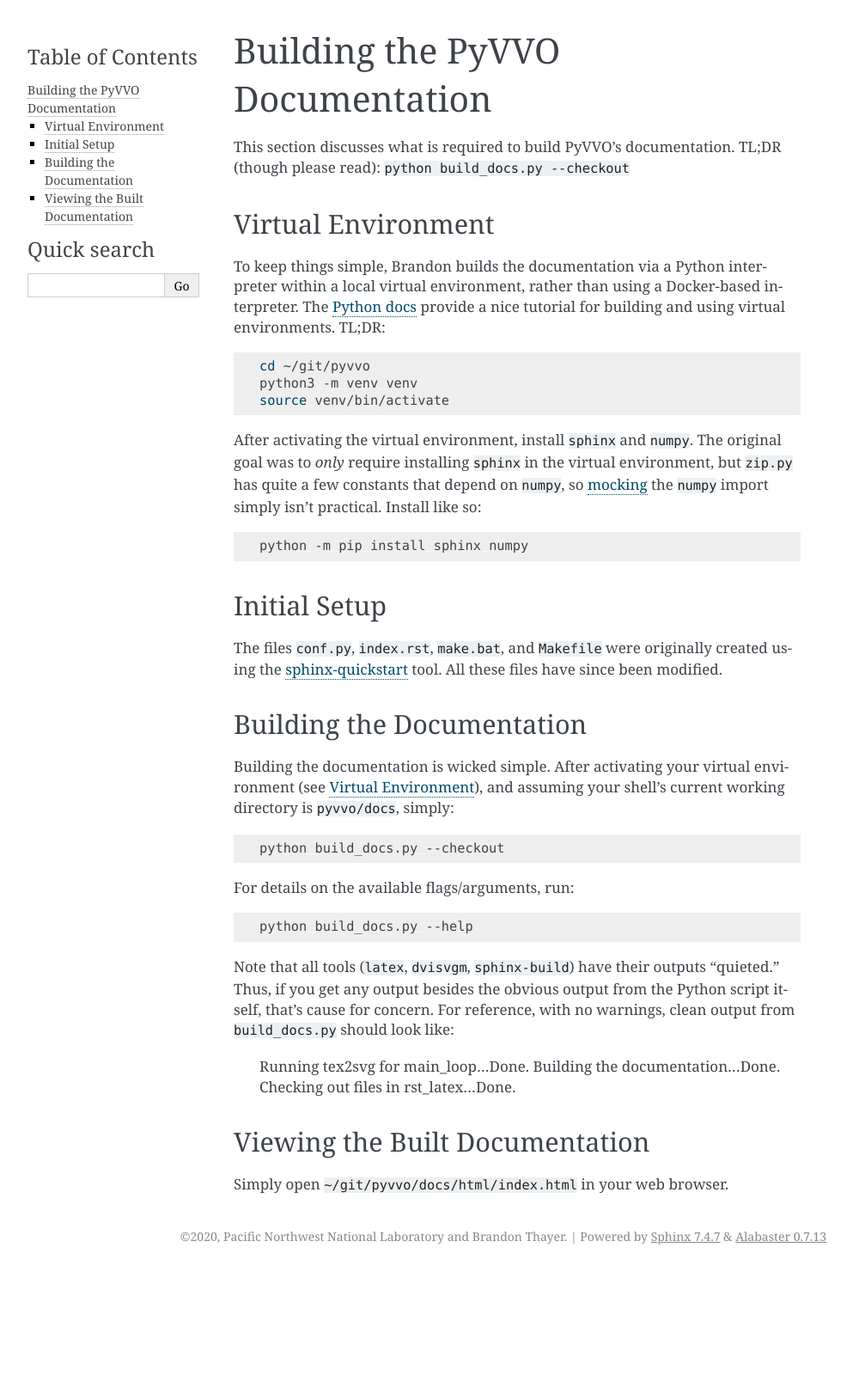
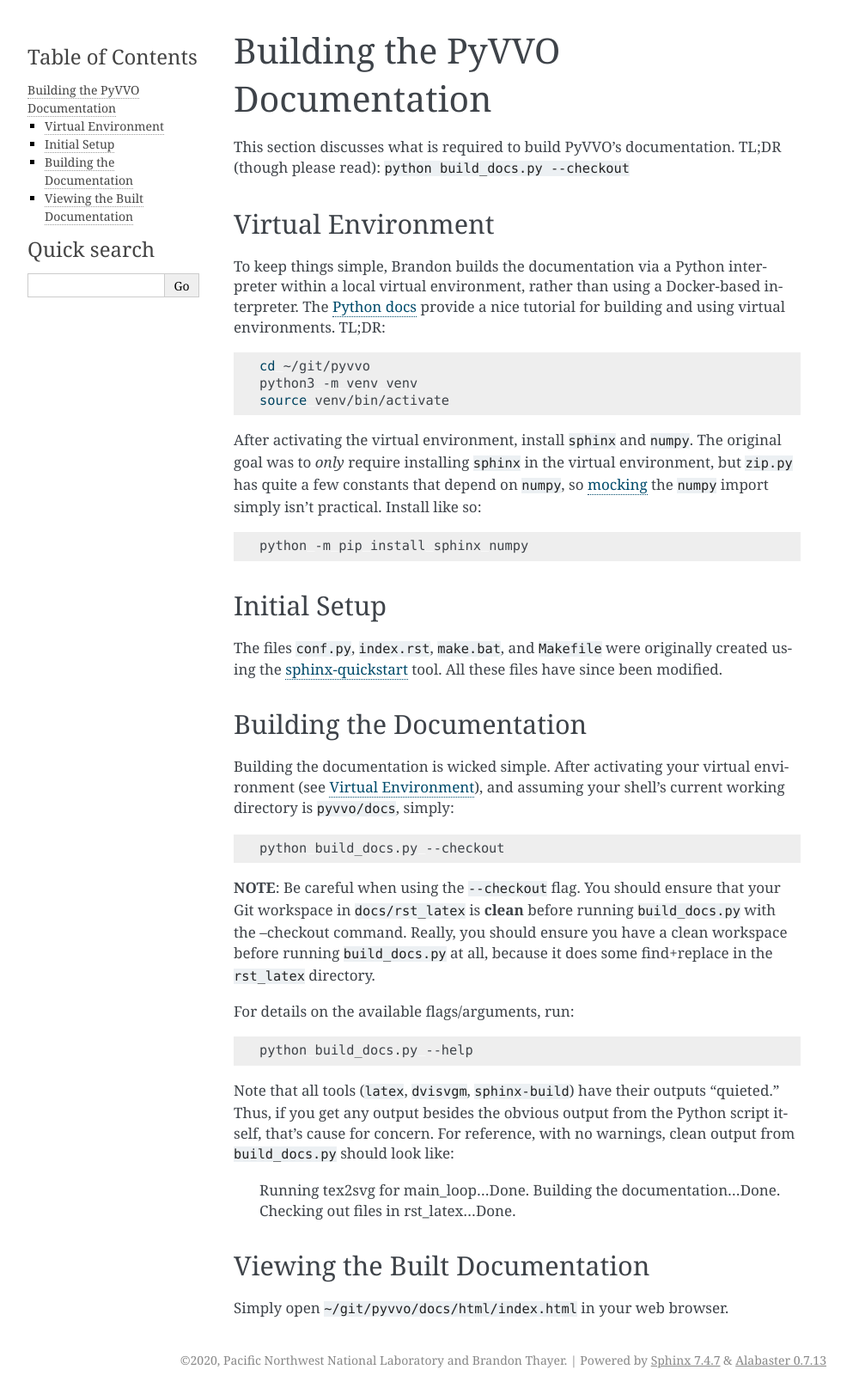
Before and after one commit to GRIDAPPSD/pyvvo, a Sphinx documentation site: the page built from docs/build_docs.rst, in a window 1280 px wide. Shown: the whole page at 86% size, without its empty margins (148-1141 px from the left). Built offline with Sphinx 7.4.7, drawn with Linux system fonts in a browser that asks for light colours; before the commit the page ends 1478 px from its top, so only the background shows below that.

Commit message:
Adding note that using the --checkout flag for build_docs.py can be dangerous.

```diff
--- a/docs/build_docs.rst
+++ b/docs/build_docs.rst
@@ -51,6 +51,13 @@ current working directory is ``pyvvo/docs``, simply:
 
     python build_docs.py --checkout
 
+**NOTE**: Be careful when using the ``--checkout`` flag. You should
+ensure that your Git workspace in ``docs/rst_latex`` is **clean** before
+running ``build_docs.py`` with the --checkout command. Really, you
+should ensure you have a clean workspace before running
+``build_docs.py`` at all, because it does some find+replace in the
+``rst_latex`` directory.
+
 For details on the available flags/arguments, run:
 
 .. code:: bash
```
